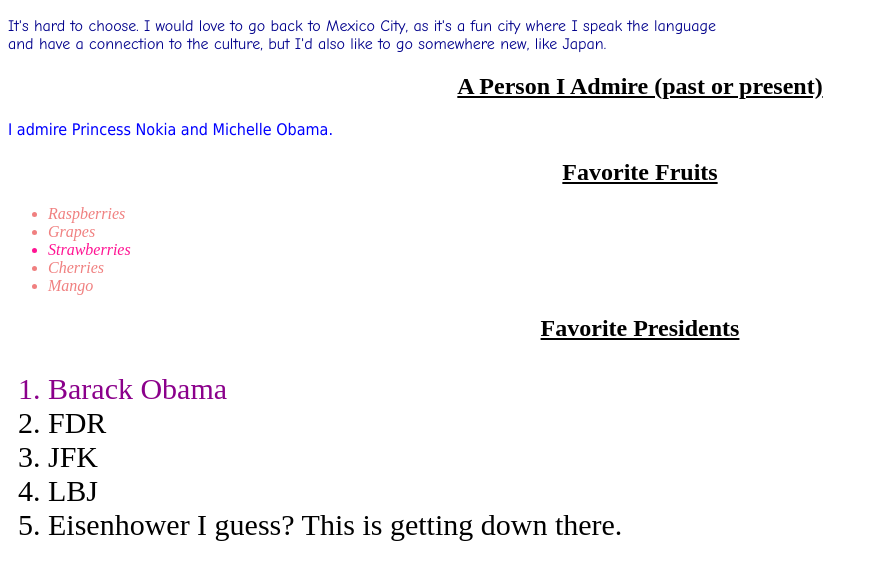
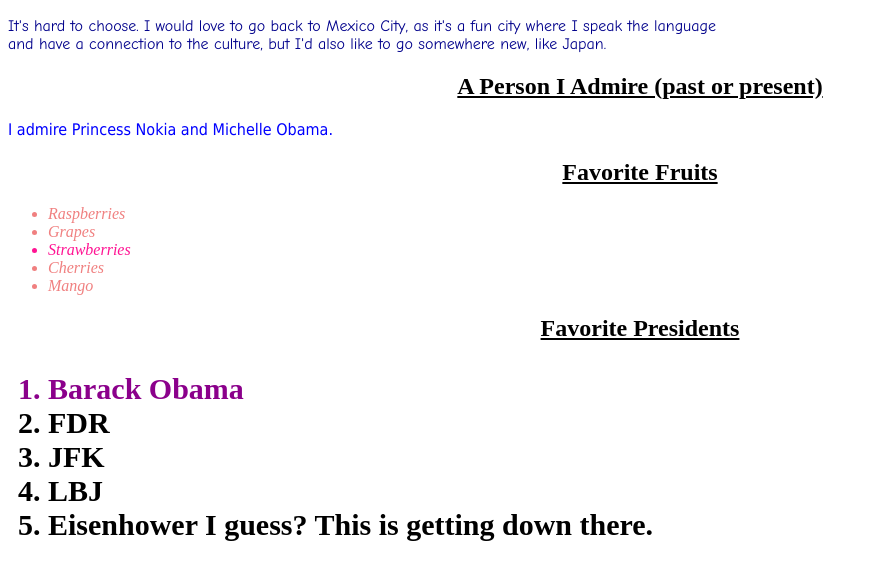
Before and after one commit to riggi030/exercises, a plain HTML site: page 07-CSS/index.html in a window 1280 px wide. Shown: the part 110-690 px from the top of the page, without its empty margins (0-878 px from the left). Drawn offline with Linux system fonts and the light colour scheme.

Commit message:
Add files via upload

```diff
--- a/07-CSS/index.html
+++ b/07-CSS/index.html
@@ -29,7 +29,10 @@
             color: deeppink;
         }
         ol {
-            font-style: bold;
+        }
+
+        ol {
+            font-weight: bold;
             font-size: 30px;
         }
 
```
